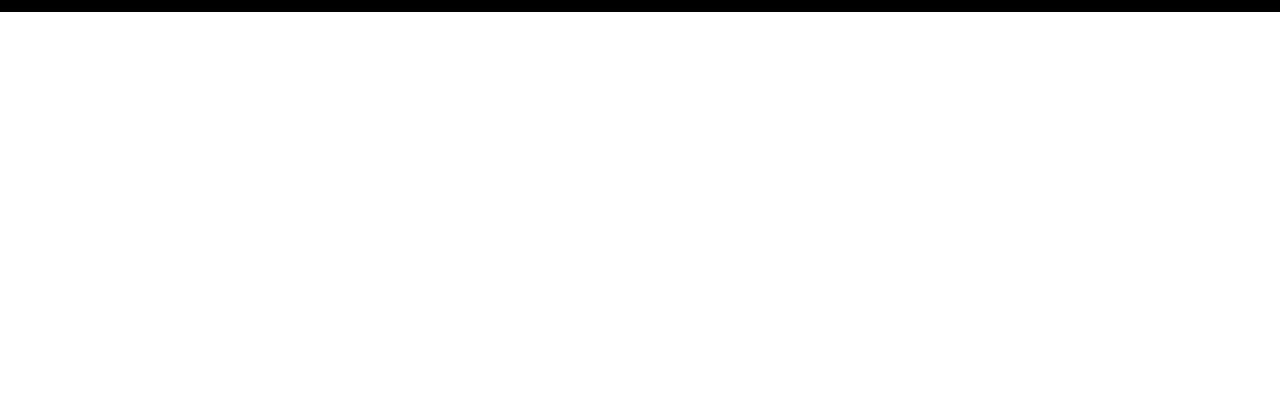
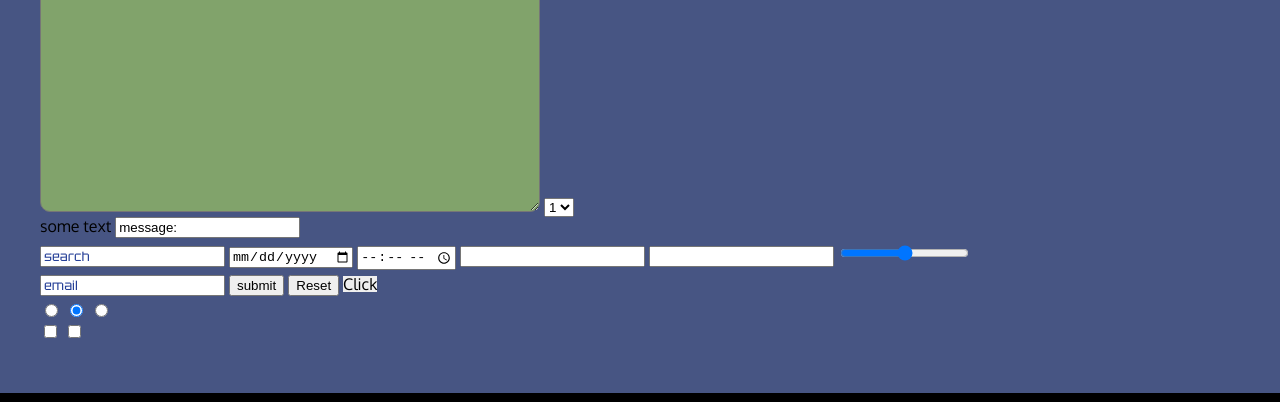
Before and after one commit to Andry-sheer/hw-13, a plain HTML site: page pages/less-13.html in a window 1280 px wide. Shown: the part 183-585 px from the top of the page. Drawn offline with Linux system fonts and the light colour scheme; files whose address does not match are found by name.

Commit message:
add main code and few fix

```diff
--- a/css/styles.css
+++ b/css/styles.css
@@ -3266,3 +3266,44 @@ td {
   transform: scale(1.6) rotate(45deg);
 
 }
+
+
+/****************************** less 13 FORMS ********************************/
+.BG-less-13 {
+  background: #475583;
+}
+
+.form{
+  padding: 50px 0;
+  /* max-width: 400px; */
+}
+
+.form input {
+  /* width: 100%; */
+  margin-bottom: 5px;
+}
+
+input::placeholder {
+  color: #253f97;
+  font-family: 'Tektur';
+  font-weight: 400;
+}
+
+textarea {
+  width: 500px;
+  height: 250px;
+  max-width: 1000px;
+  min-height: 200px;
+  resize: vertical;
+  background: #81a36b;
+  border-radius: 10px;
+  padding: 10px;
+}
+
+textarea:hover {
+  background: #33aa90;
+}
+
+textarea:focus {
+  background: #3d5f38;
+}
--- a/pages/less-13.html
+++ b/pages/less-13.html
@@ -91,7 +91,56 @@
         </header>
     </header>
 
+    <section class="BG-less-13">
+        <main>
+            <div class="container-1">
+                <form class="form" name="login-form" method="post">
 
+                    <textarea name="textarea">Some text: </textarea>
+
+                    <select name="select">
+                        <option value="">1</option>
+                        <option value="">2</option>
+                        <option value="">3</option>
+                        <option value="">4</option>
+                    </select>
+
+                    <div>
+                    <label for="message">some text</label>
+                        <input type="text" name="message" value="message: ">
+                    </div>
+
+                    <input type="search" name="searchs" placeholder="search"">
+
+                    <input type="date" name="dates">
+                    <input type="time" name="times">
+                    <input type="number" name="numbers">
+                    <input type="password" name="passwords">
+
+                    <input type="range" min="0%" max="100%" name="ranges">
+
+                    <br>
+
+                    <input type="email" name="email" placeholder="email" autocomplete="off">
+                    <input type="submit" value="submit">
+                    <input type="reset">
+                    <button>Click</button>
+
+                    <div>
+                        <input type="radio" name="radio">
+                        <input type="radio" name="radio" checked>
+                        <input type="radio" name="radio">
+                    </div>
+
+                    <div>
+                        <input type="checkbox">
+                        <input type="checkbox">
+                    </div>
+
+                </form>
+            </div>
+        </main>
+    </section>
 
     <footer class="footer">
         <div class="footer-container">
```
